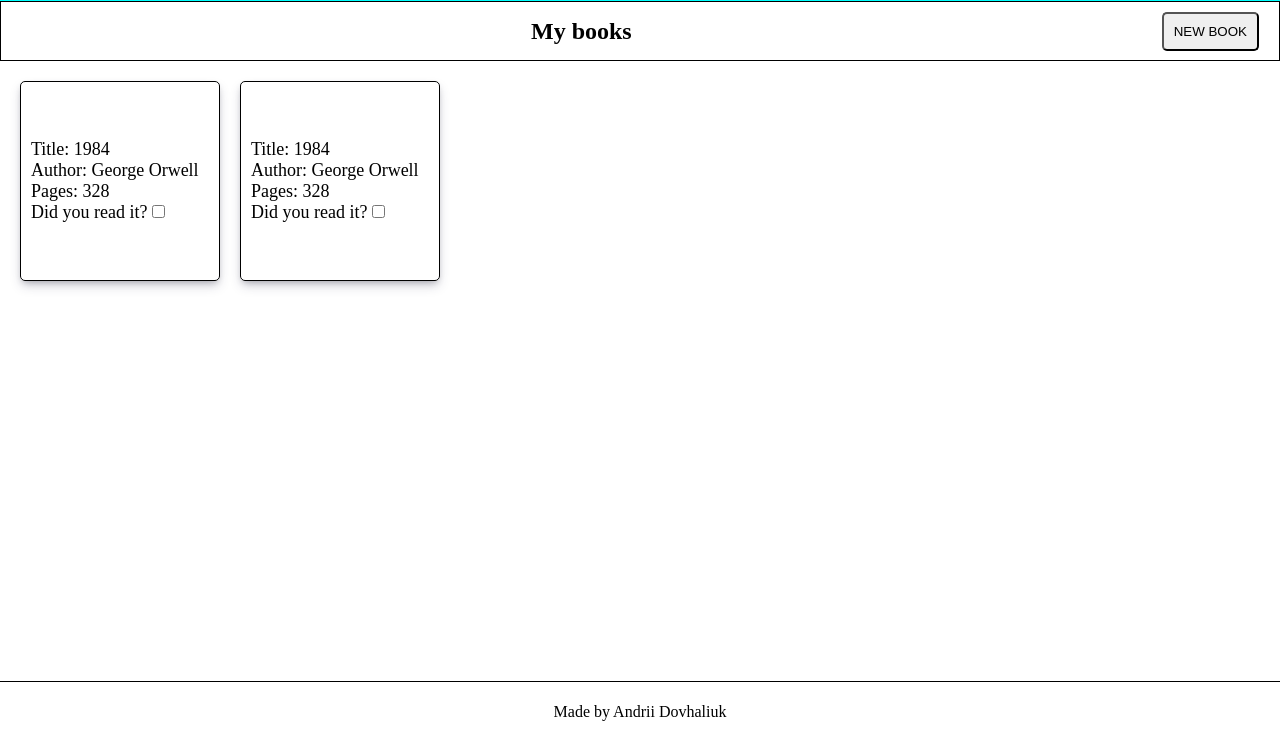
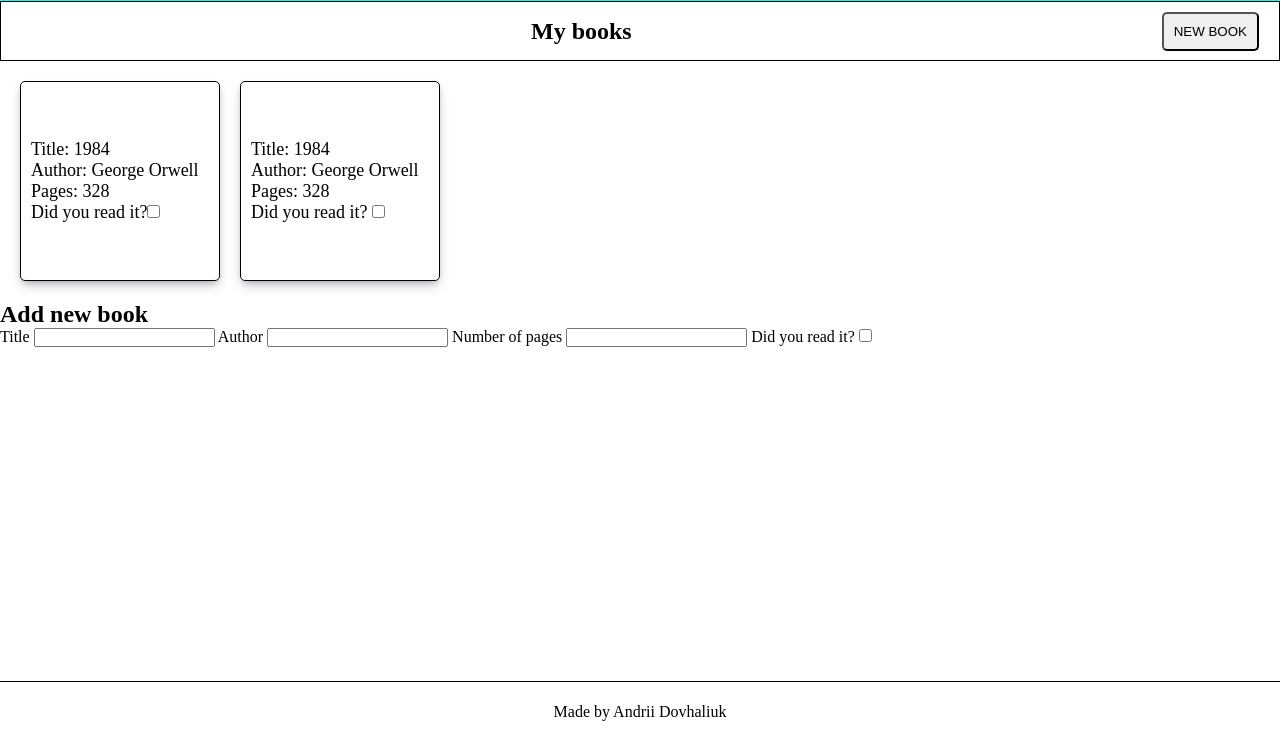
Before and after one commit to Andy-AD/project-library, a plain HTML site: page index.html in a window 1280 px wide. Shown: the part 59-800 px from the top of the page. Drawn offline with Linux system fonts and the light colour scheme.

Commit message:
Add div for add book popup

```diff
--- a/index.html
+++ b/index.html
@@ -22,14 +22,28 @@
                 <div class="title">Title: 1984</div>
                 <div class="author">Author: George Orwell</div>
                 <div class="pages">Pages: 328</div>
-                <div class="isRead"><label for="isReady">Did you read it? </label><input type="checkbox" name="isRead" id="isRead"></div>
+                <div class="isRead"><label for="isReady">Did you read it?</label><input type="checkbox" name="isRead" id="isRead"></div>
             </div>
             <div class="book-card">
                 <div class="title">Title: 1984</div>
                 <div class="author">Author: George Orwell</div>
                 <div class="pages">Pages: 328</div>
-                <div class="isRead"><label for="isReady">Did you read it? </label><input type="checkbox" name="isRead" id="isRead"></div>
+                <div class="isRead">
+                    <label for="isRead">Did you read it?</label>
+                    <input type="checkbox" name="isRead" id="isRead">
+                </div>
             </div>
+        </div>
+        <div class="add-book">
+            <h2>Add new book</h2>
+            <label for="add-title">Title</label>
+            <input type="text" id="add-title">
+            <label for="add-author">Author</label>
+            <input type="text" id="add-author">
+            <label for="add-pages">Number of pages</label>
+            <input type="number" id="add-pages">
+            <label for="read">Did you read it?</label>
+            <input type="checkbox" id="read">
         </div>
     </main>
     <footer>Made by Andrii Dovhaliuk</footer>
```
